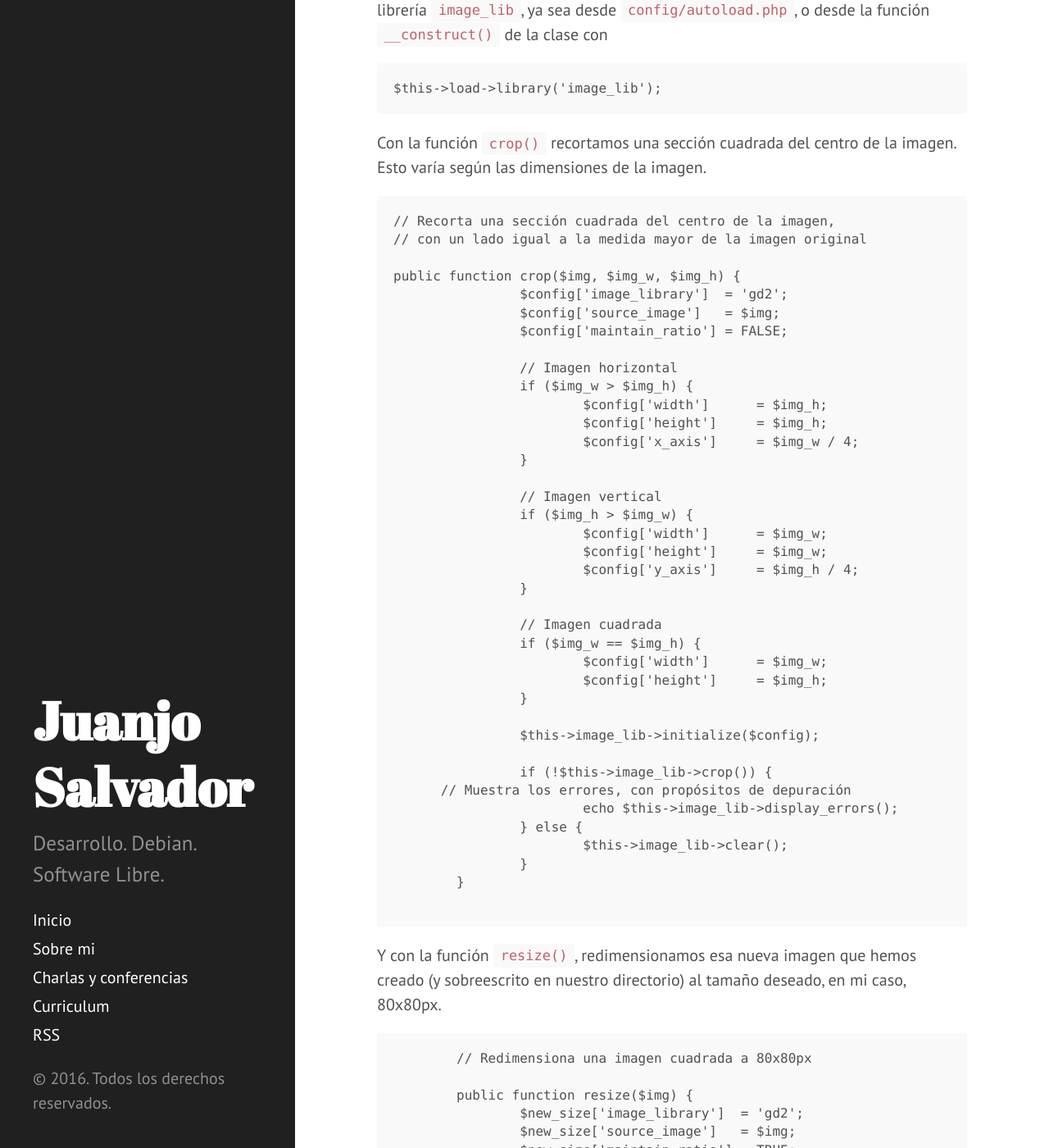
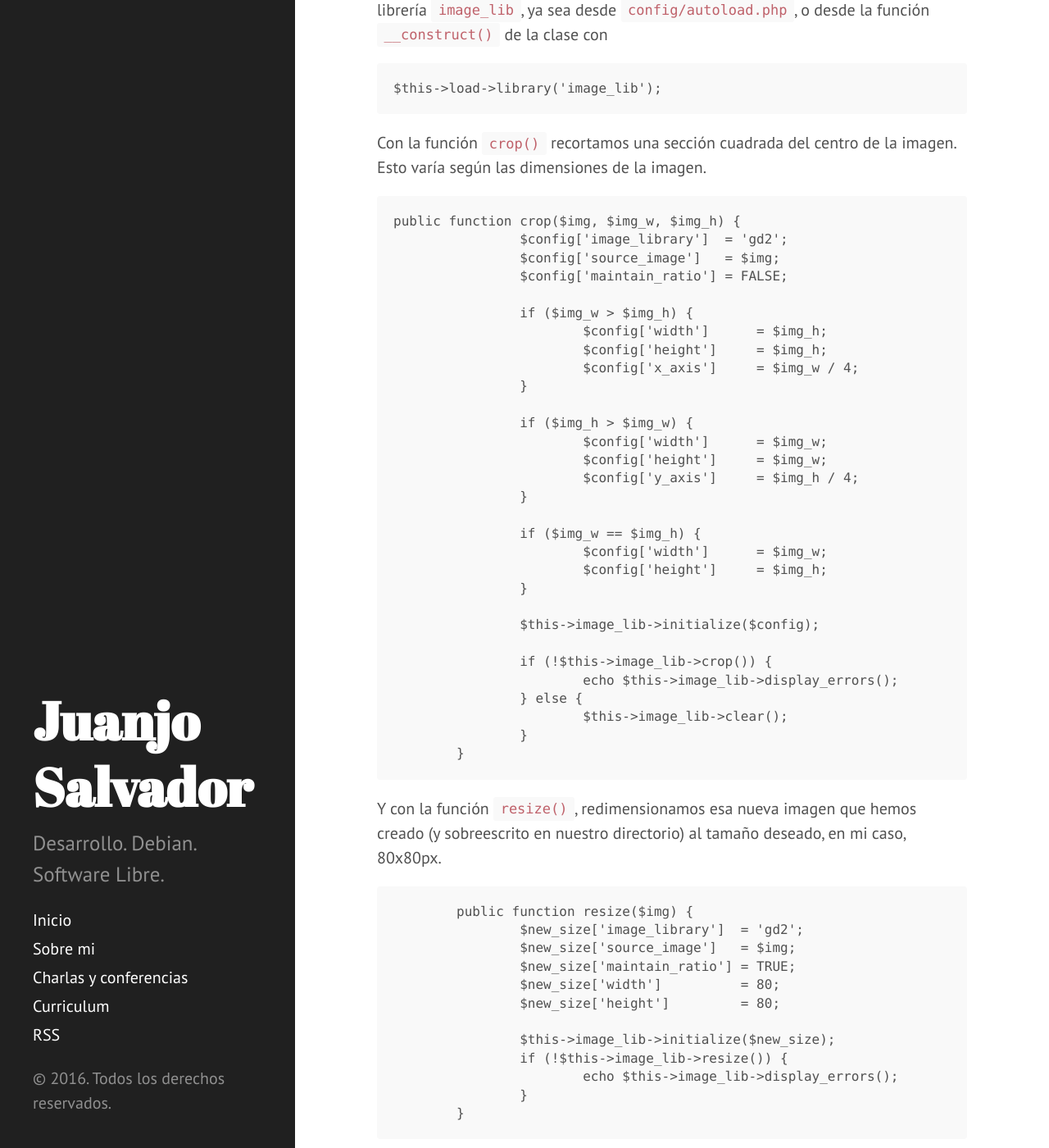
Before and after one commit to JuanjoSalvador/blog, a Jekyll site: the page built from _posts/2016-03-04-Ajustar-una-imagen-en-CodeIgniter.md, in a window 1280 px wide and 1400 px high, scrolled down 766 px. Shown: the whole window at 82% size. Built offline with Jekyll 4.4.1, drawn with Linux system fonts in a browser that asks for light colours; comment, search, counter and statistics services are not loaded; some of the changed text lies outside the part shown.

Commit message:
Update 2016-03-04-Ajustar-una-imagen-en-CodeIgniter.md

````diff
--- a/_posts/2016-03-04-Ajustar-una-imagen-en-CodeIgniter.md
+++ b/_posts/2016-03-04-Ajustar-una-imagen-en-CodeIgniter.md
@@ -23,29 +23,23 @@ $this->load->library('image_lib');
 Con la función `crop()` recortamos una sección cuadrada del centro de la imagen. Esto varía según las dimensiones de la imagen.
 
 ```
-// Recorta una sección cuadrada del centro de la imagen,
-// con un lado igual a la medida mayor de la imagen original
-
 public function crop($img, $img_w, $img_h) {
 		$config['image_library']  = 'gd2';
 		$config['source_image']   = $img;
 		$config['maintain_ratio'] = FALSE;
 
-		// Imagen horizontal
 		if ($img_w > $img_h) {
 			$config['width']      = $img_h;
 			$config['height']     = $img_h;
 			$config['x_axis']     = $img_w / 4;
 		}
 
-		// Imagen vertical
 		if ($img_h > $img_w) {
 			$config['width']      = $img_w;
 			$config['height']     = $img_w;
 			$config['y_axis']     = $img_h / 4;
 		}
 
-		// Imagen cuadrada
 		if ($img_w == $img_h) {
 			$config['width']      = $img_w;
 			$config['height']     = $img_h;
@@ -54,19 +48,15 @@ public function crop($img, $img_w, $img_h) {
 		$this->image_lib->initialize($config);
 
 		if (!$this->image_lib->crop()) {
-      // Muestra los errores, con propósitos de depuración
 			echo $this->image_lib->display_errors();
 		} else {
 			$this->image_lib->clear();
 		}
 	}
-
   ```
 Y con la función `resize()`, redimensionamos esa nueva imagen que hemos creado (y sobreescrito en nuestro directorio) al tamaño deseado, en mi caso, 80x80px.
 
   ```
-	// Redimensiona una imagen cuadrada a 80x80px
-
 	public function resize($img) {
 		$new_size['image_library']  = 'gd2';
 		$new_size['source_image']   = $img;
````
